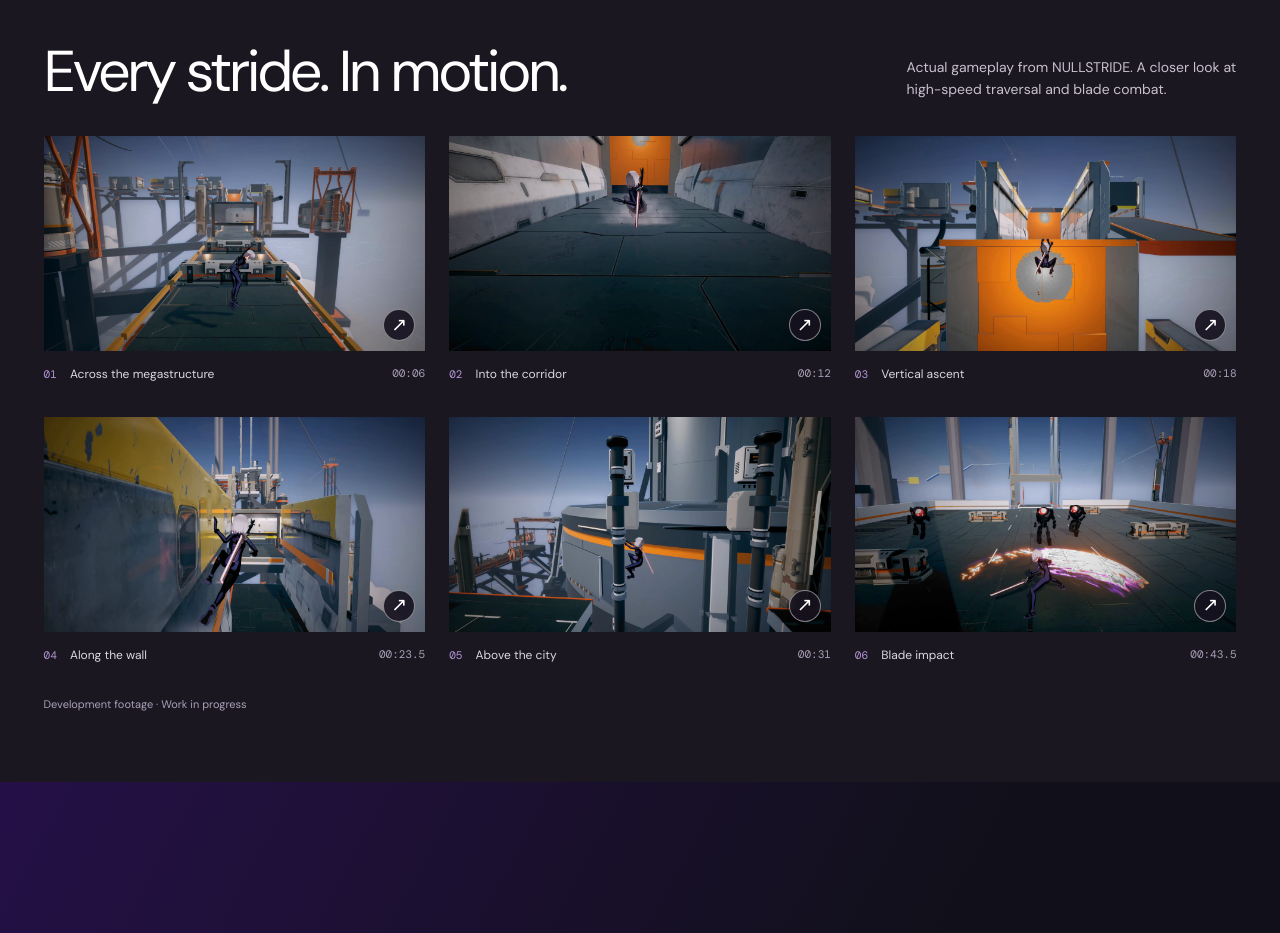
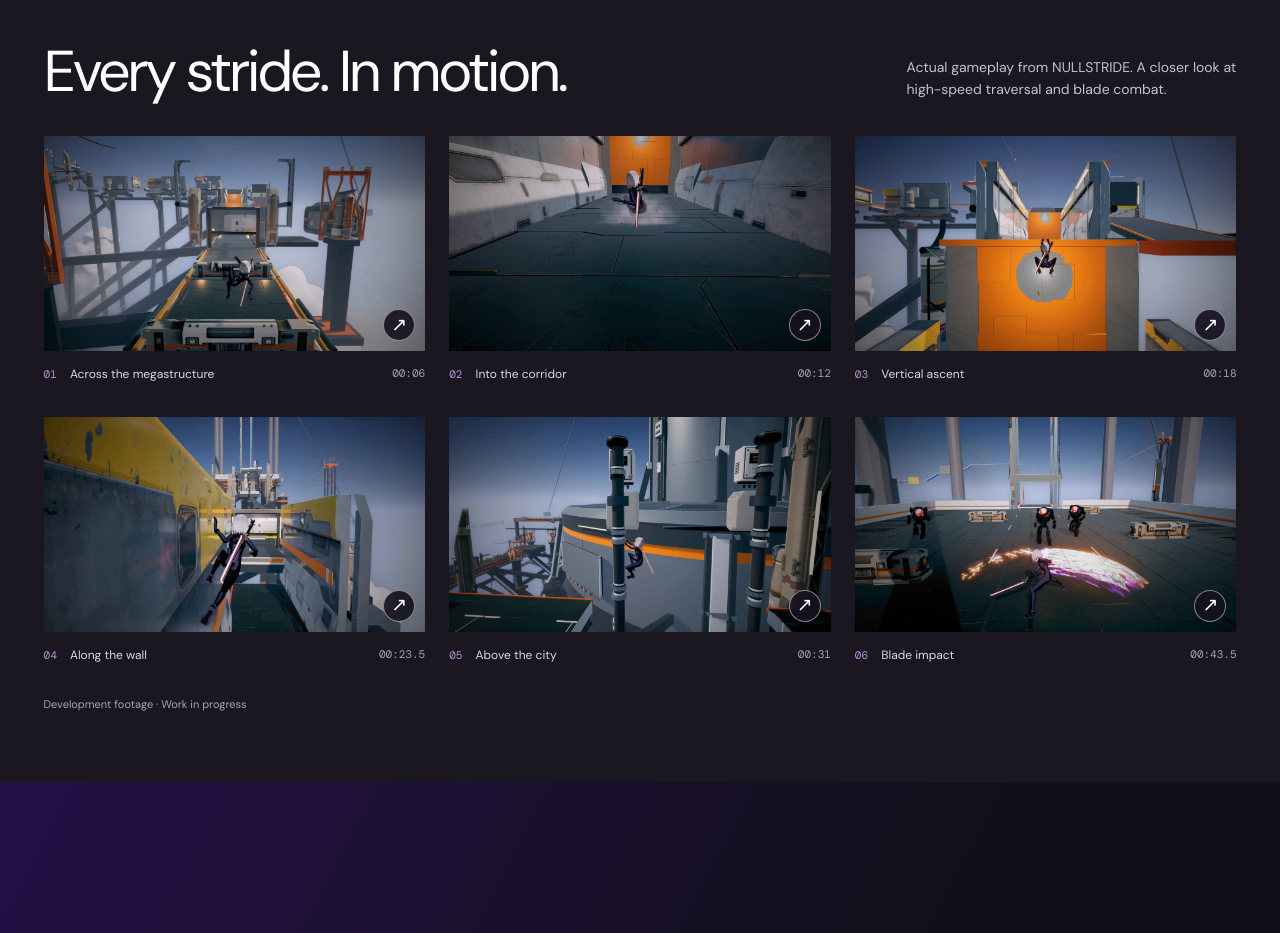
Before and after one commit to lauhotin/meowforgestudio.github.io, a Next.js app: page / in a window 1280 px wide. Shown: the part 3460-4393 px from the top of the page. Built offline with nearby package versions, Linux system fonts and the light colour scheme.

Commit message:
Update Site source

```diff
--- a/app/page.tsx
+++ b/app/page.tsx
@@ -4,6 +4,7 @@
 
 type Language = "en" | "zh-Hant";
 const Arrow = () => <span aria-hidden="true">↗</span>;
+const screenshotSource = (index: number) => index === 0 ? "/images/gameplay-01-updated.webp" : `/images/gameplay-0${index + 1}.webp`;
 const times = ["00:06", "00:12", "00:18", "00:23.5", "00:31", "00:43.5"];
 const copy = {
   en: {
@@ -27,7 +28,7 @@
     galleryIntro: "Actual gameplay from NULLSTRIDE. A closer look at high-speed traversal and blade combat.",
     work: "Development footage · Work in progress", enlarge: "View full screenshot", screenshot: "Gameplay screenshot", of: "of",
     captions: ["Across the megastructure", "Into the corridor", "Vertical ascent", "Along the wall", "Above the city", "Blade impact"],
-    screenshotAlts: ["The heroine on an elevated industrial platform", "The heroine running through an industrial corridor", "The heroine scaling a tall orange wall", "The heroine wall-running beside an industrial structure", "The heroine traversing the side of a high-rise structure", "The heroine striking approaching mechanical enemies with her blade"],
+    screenshotAlts: ["The heroine leaping above an elevated industrial platform", "The heroine running through an industrial corridor", "The heroine scaling a tall orange wall", "The heroine wall-running beside an industrial structure", "The heroine traversing the side of a high-rise structure", "The heroine striking approaching mechanical enemies with her blade"],
     close: "Close screenshot", previous: "Previous screenshot", next: "Next screenshot", keyboard: "Use ← → to browse · Esc to close",
     intent: "Made with intent", statementA: "Play", statementAccent: "outside", statementB: "the expected.",
     touch: "Keep in touch", contactSoon: "Contact channel", contactSoonB: "coming soon", future: "Follow future transmissions from MEOMI FORGE GAME STUDIO.",
@@ -54,7 +55,7 @@
     galleryIntro: "《零域之痕》實際遊玩截圖，近距離感受高速跑酷與刀劍戰鬥。",
     work: "開發中畫面 · 非最終版本", enlarge: "放大截圖", screenshot: "實機截圖", of: "/",
     captions: ["穿越巨型建築", "深入通道", "垂直攀升", "沿壁疾走", "飛越城市", "利刃衝擊"],
-    screenshotAlts: ["女主角站在高架工業平台上", "女主角穿越工業通道", "女主角攀上橙色高牆", "女主角沿著工業建築的牆壁疾走", "女主角在高層建築外側穿梭", "女主角揮劍斬向接近的機械敵人"],
+    screenshotAlts: ["女主角躍過高架工業平台", "女主角穿越工業通道", "女主角攀上橙色高牆", "女主角沿著工業建築的牆壁疾走", "女主角在高層建築外側穿梭", "女主角揮劍斬向接近的機械敵人"],
     close: "關閉截圖", previous: "上一張截圖", next: "下一張截圖", keyboard: "使用 ← → 瀏覽 · Esc 關閉",
     intent: "用心創作", statementA: "跳出", statementAccent: "框架", statementB: "玩出想像。",
     touch: "保持聯繫", contactSoon: "聯絡方式", contactSoonB: "即將公開", future: "敬請留意喵米遊戲工坊的最新消息。",
@@ -152,14 +153,14 @@
         <div className="section-head"><p className="eyebrow">{c.gallery}</p><p>{c.work}</p></div>
         <div className="gallery-intro"><h2 id="gameplay-title">{c.galleryTitle}</h2><p>{c.galleryIntro}</p></div>
         <div className="screenshot-grid">{times.map((time, index) => (
-          <figure key={time}><button type="button" className="screenshot-button" onClick={() => openShot(index)} aria-label={`${c.enlarge} ${index + 1}: ${c.captions[index]}`} aria-haspopup="dialog"><img src={`/images/gameplay-0${index + 1}.webp`} alt={c.screenshotAlts[index]} width={2560} height={1440} loading="lazy" /><span className="screenshot-expand" aria-hidden="true">↗</span></button><figcaption><span><b>0{index + 1}</b> {c.captions[index]}</span><span>{time}</span></figcaption></figure>
+          <figure key={time}><button type="button" className="screenshot-button" onClick={() => openShot(index)} aria-label={`${c.enlarge} ${index + 1}: ${c.captions[index]}`} aria-haspopup="dialog"><img src={screenshotSource(index)} alt={c.screenshotAlts[index]} width={2560} height={1440} loading="lazy" /><span className="screenshot-expand" aria-hidden="true">↗</span></button><figcaption><span><b>0{index + 1}</b> {c.captions[index]}</span><span>{time}</span></figcaption></figure>
         ))}</div><p className="gallery-note">{c.work}</p>
       </section>
       <dialog ref={dialog} className="screenshot-dialog" aria-labelledby="screenshot-title" onClose={() => { document.body.style.overflow = ""; }} onClick={(event) => { if (event.target === event.currentTarget) dialog.current?.close(); }} onKeyDown={(event) => {
         if (event.key === "ArrowLeft") { event.preventDefault(); stepShot(-1); }
         if (event.key === "ArrowRight") { event.preventDefault(); stepShot(1); }
       }}>
-        <div className="lightbox-content"><div className="lightbox-head"><p id="screenshot-title">{c.game} / {c.screenshot} {activeShot + 1} {c.of} {times.length}</p><button autoFocus type="button" onClick={() => dialog.current?.close()} aria-label={c.close}>×</button></div><img src={`/images/gameplay-0${activeShot + 1}.webp`} alt={c.screenshotAlts[activeShot]} width={2560} height={1440} /><div className="lightbox-footer"><button type="button" onClick={() => stepShot(-1)} aria-label={c.previous}>←</button><p aria-live="polite">{c.captions[activeShot]} <span>{times[activeShot]}</span></p><button type="button" onClick={() => stepShot(1)} aria-label={c.next}>→</button></div><p className="lightbox-hint">{c.keyboard}</p></div>
+        <div className="lightbox-content"><div className="lightbox-head"><p id="screenshot-title">{c.game} / {c.screenshot} {activeShot + 1} {c.of} {times.length}</p><button autoFocus type="button" onClick={() => dialog.current?.close()} aria-label={c.close}>×</button></div><img src={screenshotSource(activeShot)} alt={c.screenshotAlts[activeShot]} width={2560} height={1440} /><div className="lightbox-footer"><button type="button" onClick={() => stepShot(-1)} aria-label={c.previous}>←</button><p aria-live="polite">{c.captions[activeShot]} <span>{times[activeShot]}</span></p><button type="button" onClick={() => stepShot(1)} aria-label={c.next}>→</button></div><p className="lightbox-hint">{c.keyboard}</p></div>
       </dialog>
       <section className="statement"><p className="eyebrow">{c.intent}</p><p className="statement-type">{c.statementA} <em>{c.statementAccent}</em><br />{c.statementB}</p></section>
       <footer id="contact"><div className="footer-brand"><img src="/meowforge-logo.png" alt="" /><p>{language === "en" ? <>MEOMI FORGE<br />GAME STUDIO</> : c.studio}</p></div><div className="footer-contact"><p className="eyebrow">{c.touch}</p><p className="contact-soon">{c.contactSoon}<br />{c.contactSoonB} <Arrow /></p><p className="footer-note">{c.future}</p></div><div className="footer-bottom"><span>© 2026 {c.studio}</span><span>{c.curious}</span><a href="#top">{c.top}</a></div></footer>
```
Also changed, not shown: public/images/gameplay-01-updated.webp (added), public/images/gameplay-01.webp (deleted).
